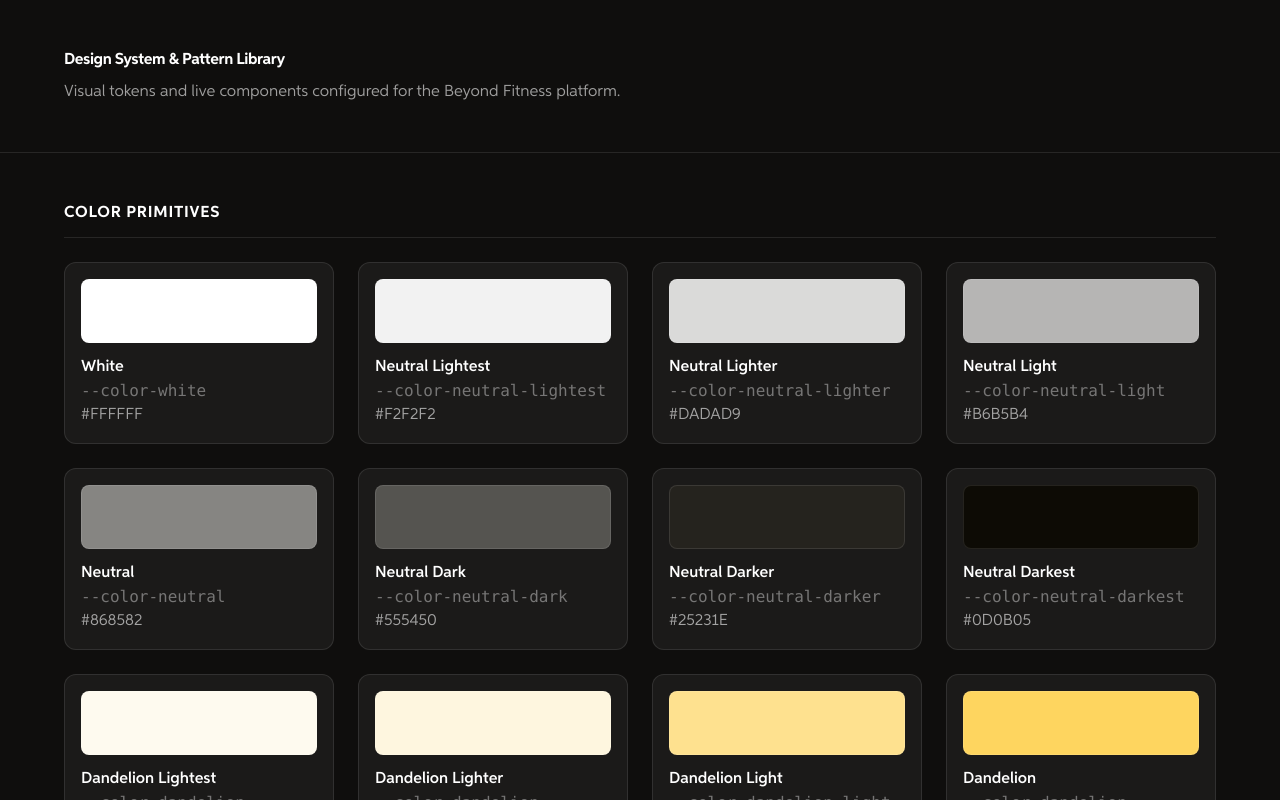
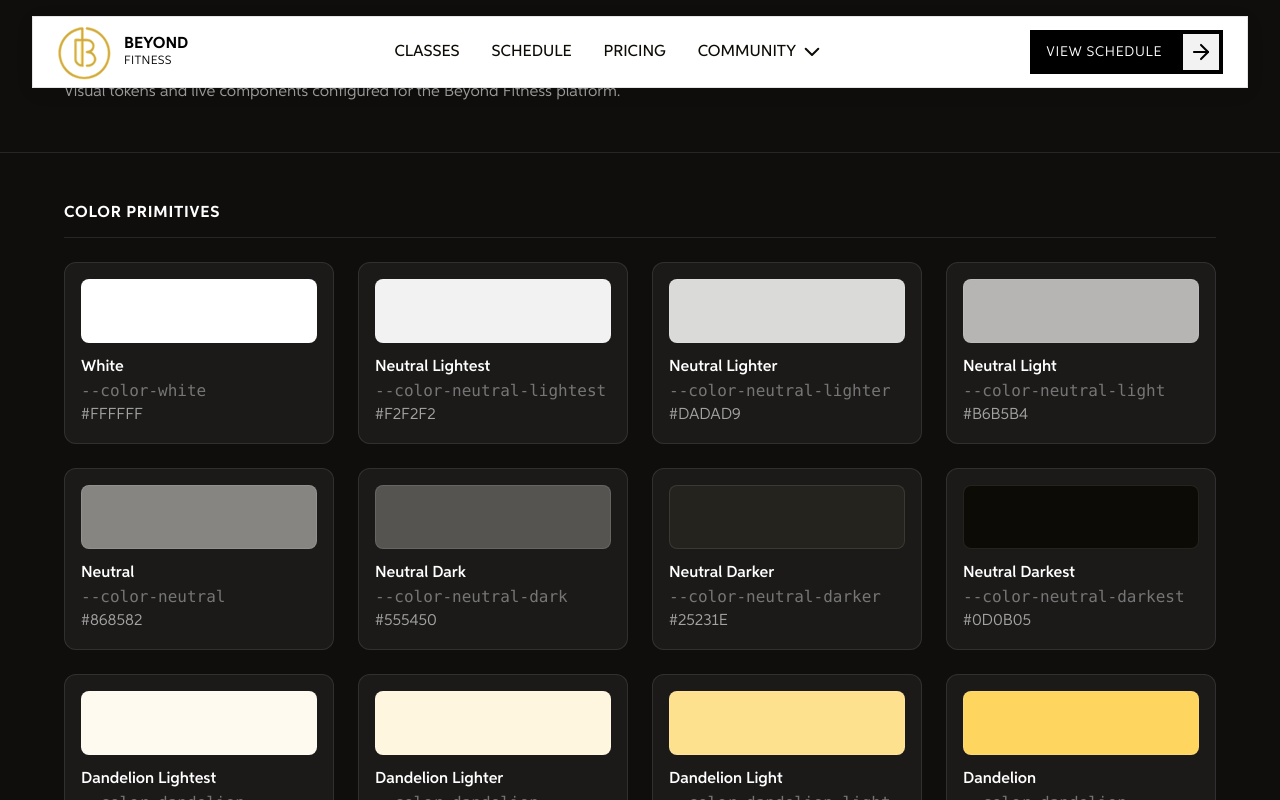
Before and after one commit to mannie55/Beyond-Fitness, a Next.js app: page /design-system in a window 1280 px wide. Shown: the top 800 px of the page. Built offline with nearby package versions, Linux system fonts and the light colour scheme.

Commit message:
feat(nav): implement GSAP scroll horizontal shrink animation on desktop

```diff
--- a/components/Navbar.tsx
+++ b/components/Navbar.tsx
@@ -1,13 +1,39 @@
 "use client";
 
 import Link from "next/link";
-import { useState } from "react";
+import { useState, useEffect, useRef } from "react";
 import Button from "./ui/Button";
+import gsap from "gsap";
+import ScrollTrigger from "gsap/ScrollTrigger";
 
 export default function Navbar() {
   const [isMobileMenuOpen, setIsMobileMenuOpen] = useState(false);
   const [isCommunityDropdownOpen, setIsCommunityDropdownOpen] = useState(false);
   const [openAccordion, setOpenAccordion] = useState<string | null>(null);
+
+  const navContainerRef = useRef<HTMLDivElement>(null);
+
+  useEffect(() => {
+    gsap.registerPlugin(ScrollTrigger);
+
+    let ctx = gsap.context(() => {
+      const mm = gsap.matchMedia();
+
+      // Only animate on desktop
+      mm.add("(min-width: 1024px)", () => {
+        gsap.to(navContainerRef.current, {
+          width: "75%",
+          scrollTrigger: {
+            start: 0,
+            end: 400,
+            scrub: true,
+          }
+        });
+      });
+    });
+
+    return () => ctx.revert();
+  }, []);
 
   const navLinks = [
     { name: "CLASSES", href: "/classes" },
@@ -29,10 +55,18 @@ export default function Navbar() {
   ];
 
   return (
-    <header className="w-full max-w-[100rem] mx-auto px-3 sm:px-4 md:px-[2rem] h-[3.75rem] md:h-[4.5rem] flex items-center relative z-50 font-sans text-[#0D0B05]">
-      {/* Sharp Navbar Body Card */}
-      <div className="w-full h-full px-3 sm:px-4 md:px-6 bg-white border border-black/10 rounded-none flex justify-between items-center relative shadow-xs z-[110]">
-        {/* Brand Logo & Name */}
+    <>
+      {/* Spacer to preserve document flow since the header is now fixed */}
+      <div className="w-full h-[3.75rem] md:h-[4.5rem] pointer-events-none" />
+
+      {/* Fixed Sticky Header */}
+      <header className="fixed top-0 left-0 right-0 w-full pt-2 sm:pt-3 md:pt-[16px] px-3 sm:px-4 md:px-[2rem] h-auto flex flex-col z-[100] pointer-events-none font-sans text-[#0D0B05]">
+        {/* Sharp Navbar Body Card */}
+        <div
+          ref={navContainerRef}
+          className="w-full max-w-[100rem] mx-auto h-[3.75rem] md:h-[4.5rem] px-3 sm:px-4 md:px-6 bg-white border border-black/10 rounded-none flex justify-between items-center relative shadow-[0_4px_20px_rgba(0,0,0,0.05)] z-[110] pointer-events-auto"
+        >
+          {/* Brand Logo & Name */}
         <Link href="/" className="flex items-center gap-2 sm:gap-3 select-none group">
           <div className="w-[42px] h-[42px] md:w-[55px] md:h-[55px] relative overflow-hidden flex-shrink-0">
             <svg viewBox="0 0 55 55" fill="none" xmlns="http://www.w3.org/2000/svg" className="w-full h-full">
@@ -302,5 +336,6 @@ export default function Navbar() {
         )}
       </div>
     </header>
+    </>
   );
 }
```
